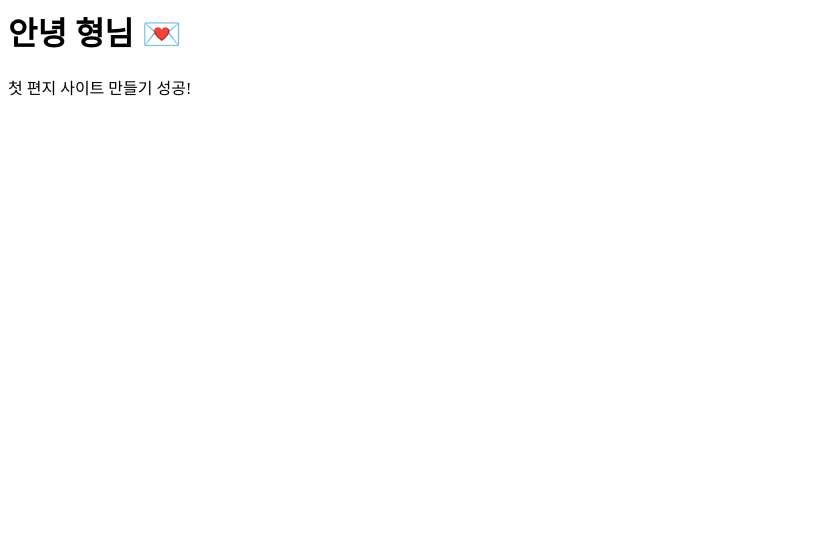
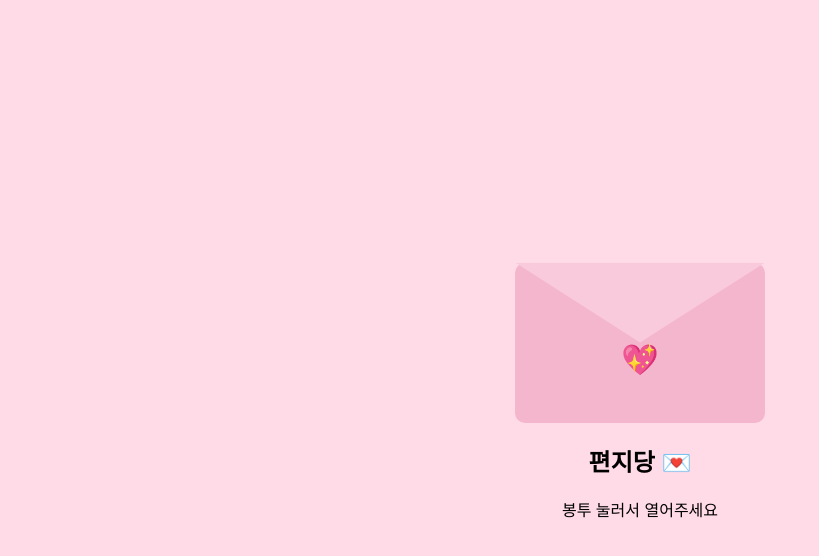
Before and after one commit to emilhh10tq-lang/letter, a plain HTML site: page index.html in a window 1280 px wide. Shown: the whole page, without its empty margins (0-819 px from the left). Drawn offline with Linux system fonts and the light colour scheme.

Commit message:
Update index.html

```diff
--- a/index.html
+++ b/index.html
@@ -1,2 +1,119 @@
-<h1>안녕 형님 💌</h1>
-<p>첫 편지 사이트 만들기 성공!</p>
+<!DOCTYPE html>
+<html lang="ko">
+<head>
+<meta charset="UTF-8">
+<meta name="viewport" content="width=device-width, initial-scale=1.0">
+<title>편지💌</title>
+
+<style>
+body{
+    margin:0;
+    height:100vh;
+    display:flex;
+    justify-content:center;
+    align-items:center;
+    background:#ffdbe8;
+    font-family:'Malgun Gothic',sans-serif;
+}
+
+.container{
+    text-align:center;
+}
+
+.envelope{
+    width:250px;
+    height:160px;
+    background:#f4b6cc;
+    margin:auto;
+    position:relative;
+    border-radius:10px;
+    cursor:pointer;
+    transition:0.3s;
+}
+
+.envelope:hover{
+    transform:scale(1.05);
+}
+
+.envelope::before{
+    content:"";
+    position:absolute;
+    top:0;
+    left:0;
+    width:100%;
+    height:100%;
+    clip-path:polygon(0 0,50% 50%,100% 0);
+    background:#f9cadb;
+}
+
+.heart{
+    position:absolute;
+    left:50%;
+    top:60%;
+    transform:translate(-50%,-50%);
+    font-size:30px;
+}
+
+.letter{
+    display:none;
+    background:white;
+    padding:30px;
+    border-radius:20px;
+    max-width:500px;
+    box-shadow:0 0 20px rgba(0,0,0,0.15);
+}
+
+h1{
+    color:#ff5b97;
+}
+</style>
+</head>
+
+<body>
+
+<div class="container">
+
+<div id="envelopeBox">
+    <div class="envelope" onclick="openLetter()">
+        <div class="heart">💖</div>
+    </div>
+
+    <h2>편지당 💌</h2>
+    <p>봉투 눌러서 열어주세요</p>
+</div>
+
+<div class="letter" id="letter">
+    <h1>To. 소중한 사람에게 💕</h1>
+
+    <p>
+    안녕!
+    </p>
+
+    <p>
+    이 편지를 읽고 있다는 건
+    네가 내 마음을 열어봤다는 뜻이겠죠?🥺👉👈
+    </p>
+
+    <p>
+    오늘도 고생 많으셧슴니다.
+    오늘 하루정도는 일찍 주무시고,
+    아침에 기분좋게 일어나시길 바랄게요,
+    좋은 하루 보내세요 💖
+    </p>
+
+    <p>
+    From. 에밀 ✨
+    </p>
+</div>
+
+</div>
+
+<script>
+function openLetter(){
+    document.getElementById("envelopeBox").style.display="none";
+    document.getElementById("letter").style.display="block";
+}
+</script>
+
+</body>
+</html>
```
